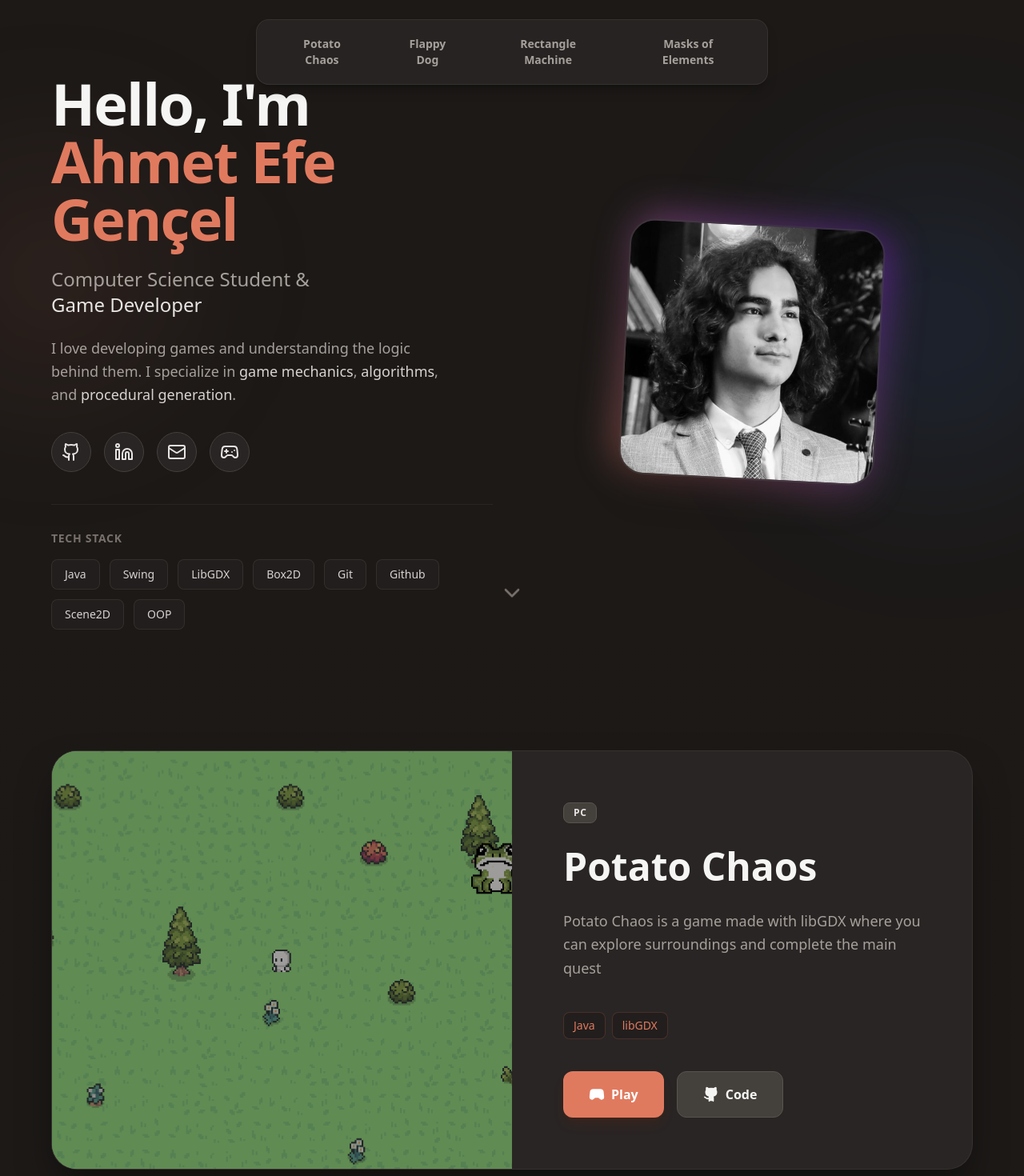
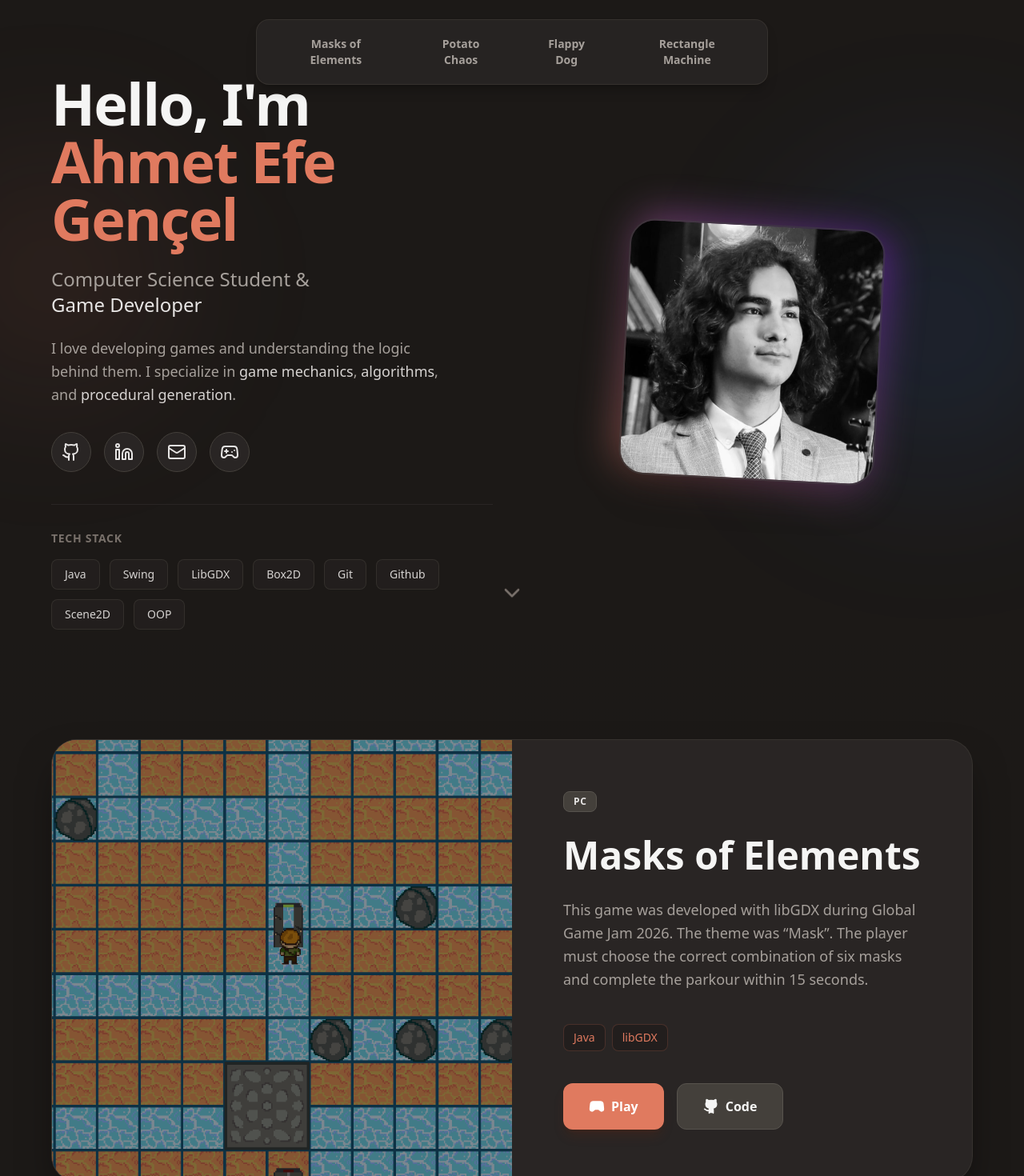
Before and after one commit to ProGencel/ProGencel.github.io, a React (Vite) app: page / in a window 1280 px wide. Shown: the top 1470 px of the page at 80% size. Built offline with nearby package versions, Linux system fonts and the light colour scheme.

Commit message:
order fixed

```diff
--- a/src/Portfolio.jsx
+++ b/src/Portfolio.jsx
@@ -5,6 +5,9 @@ import { games } from './data';
 
 const Portfolio = () => {
   const [activeSection, setActiveSection] = useState("");
+
+  // Projeleri otomatik olarak ters sıralıyoruz (En yeni en üstte)
+  const reversedGames = [...games].reverse();
 
   useEffect(() => {
     const observer = new IntersectionObserver(
@@ -25,13 +28,14 @@ const Portfolio = () => {
     const heroElement = document.getElementById('hero');
     if (heroElement) observer.observe(heroElement);
 
-    games.forEach((game) => {
+    // Observer artık ters sıralanmış listeyi takip ediyor
+    reversedGames.forEach((game) => {
       const element = document.getElementById(game.id);
       if (element) observer.observe(element);
     });
 
     return () => observer.disconnect();
-  }, []);
+  }, [reversedGames]); // reversedGames bağımlılık olarak eklendi
 
   const scrollToSection = (id) => {
     const element = document.getElementById(id);
@@ -40,10 +44,10 @@ const Portfolio = () => {
     }
   };
 
-  // İlk projeye kaydırma fonksiyonu (Ok işareti için)
+  // Hero'daki ok işareti artık listenin başındaki (en yeni) projeye gider
   const scrollToFirstProject = () => {
-    if (games.length > 0) {
-      scrollToSection(games[0].id);
+    if (reversedGames.length > 0) {
+      scrollToSection(reversedGames[0].id);
     }
   };
 
@@ -58,7 +62,7 @@ const Portfolio = () => {
       {/* --- NAVIGATION --- */}
       <nav className="fixed top-6 left-1/2 -translate-x-1/2 z-50 bg-stone-800/90 backdrop-blur-md shadow-lg shadow-black/20 rounded-2xl px-6 py-3 border border-stone-700/50 transition-all duration-300">
         <ul className="flex items-center gap-2 sm:gap-6">
-          {games.map((game) => (
+          {reversedGames.map((game) => (
             <li key={game.id}>
               <button
                 onClick={() => scrollToSection(game.id)}
@@ -84,11 +88,9 @@ const Portfolio = () => {
 
         <div className="max-w-6xl w-full grid md:grid-cols-2 gap-12 items-center z-10 pt-20">
 
-            {/* SOL: Metin Alanı */}
             <div className="text-center md:text-left order-2 md:order-1">
-
                 <h1 className="text-5xl md:text-7xl font-bold tracking-tight mb-6 text-stone-100">
-                    Hello, I'm <br/> {/* "I am" yerine "I'm" daha doğaldır */}
+                    Hello, I'm <br/>
                     <span className="text-[#E07A5F]">Ahmet Efe Gençel</span>
                 </h1>
 
@@ -104,8 +106,6 @@ const Portfolio = () => {
                     <span className="text-stone-300 font-medium"> procedural generation</span>.
                 </p>
 
-                {/* --- DÜZELTME 1: SOSYAL LİNKLER GERİ EKLENDİ --- */}
-                {/* Lütfen href kısımlarına kendi gerçek linklerini yapıştır */}
                 <div className="flex items-center justify-center md:justify-start gap-4 mb-10">
                     <a href="https://github.com/ProGencel" target="_blank" rel="noopener noreferrer" className="p-3 bg-stone-800 rounded-full hover:bg-stone-700 hover:text-white transition-all border border-stone-700 group">
                         <Github size={24} className="group-hover:scale-110 transition-transform"/>
@@ -121,7 +121,6 @@ const Portfolio = () => {
                     </a>
                 </div>
 
-                {/* --- TECH STACK --- */}
                 <div className="pt-8 border-t border-stone-800">
                     <p className="text-sm font-semibold text-stone-500 uppercase tracking-wider mb-4">
                         Tech Stack
@@ -139,7 +138,6 @@ const Portfolio = () => {
                 </div>
             </div>
 
-            {/* SAĞ: Profil Fotoğrafı */}
             <div className="order-1 md:order-2 flex justify-center relative">
                 <div className="relative w-64 h-64 md:w-80 md:h-80 group">
                     <div className="absolute inset-0 bg-gradient-to-tr from-[#E07A5F] to-purple-600 rounded-[2rem] rotate-6 opacity-50 group-hover:rotate-12 transition-transform duration-500 blur-xl"></div>
@@ -152,7 +150,6 @@ const Portfolio = () => {
             </div>
         </div>
 
-        {/* --- DÜZELTME 2: ÇALIŞAN SCROLL OKU --- */}
         <button
             onClick={scrollToFirstProject}
             className="absolute bottom-10 left-1/2 -translate-x-1/2 animate-bounce text-stone-500 hover:text-[#E07A5F] transition-colors cursor-pointer"
@@ -164,7 +161,7 @@ const Portfolio = () => {
 
       {/* --- OYUN SECTIONLARI --- */}
       <main className="pb-24">
-        {games.map((game, index) => (
+        {reversedGames.map((game) => (
           <section
             key={game.id}
             id={game.id}
@@ -176,7 +173,6 @@ const Portfolio = () => {
             <div className="max-w-6xl w-full bg-stone-800 rounded-[2rem] shadow-2xl shadow-black/50 overflow-hidden border border-stone-700/50">
               <div className="grid lg:grid-cols-2 gap-0">
 
-                {/* Sol: Görsel */}
                 <div className="relative h-64 lg:h-auto overflow-hidden group">
                   <img
                     src={game.coverImage}
@@ -186,7 +182,6 @@ const Portfolio = () => {
                   <div className="absolute inset-0 bg-stone-900/40 mix-blend-multiply"></div>
                 </div>
 
-                {/* Sağ: İçerik */}
                 <div className="p-8 md:p-12 lg:p-16 flex flex-col justify-center">
                   <div className="flex items-center gap-3 mb-6">
                     <span className="px-3 py-1 bg-stone-700 text-stone-200 text-xs font-bold uppercase tracking-wider rounded-lg border border-stone-600">
@@ -211,7 +206,6 @@ const Portfolio = () => {
                   </div>
 
                   <div className="flex flex-wrap gap-4 mt-auto">
-                    {/* --- DÜZELTME 3: BOŞ BUTON DOLDURULDU --- */}
                     {game.links.itch && (
                       <a
                         href={game.links.itch}
@@ -243,13 +237,11 @@ const Portfolio = () => {
         ))}
       </main>
 
-      {/* --- BURADAN AŞAĞISINI EKLE (FOOTER) --- */}
+      {/* --- FOOTER --- */}
       <footer className="bg-stone-900 border-t border-stone-800 py-12 text-center relative overflow-hidden">
-        {/* Dekoratif Hafif Işık */}
         <div className="absolute top-1/2 left-1/2 -translate-x-1/2 -translate-y-1/2 w-96 h-96 bg-[#E07A5F]/5 rounded-full blur-[80px]"></div>
 
         <div className="relative z-10 px-4">
-            {/* Kapanış Mesajı: İş arama değil, teşekkür mesajı */}
             <h3 className="text-2xl font-bold text-stone-200 mb-4">
                 Thanks for dropping by.
             </h3>
@@ -258,7 +250,6 @@ const Portfolio = () => {
                 Always learning, always creating. Feel free to reach out if you want to talk about game mechanics or dev.
             </p>
 
-            {/* İletişim Butonu: "Say Hello" (Çok daha cool durur) */}
             <a
                 href="mailto:ahmetefegencel@gmail.com"
                 className="inline-flex items-center gap-2 px-6 py-3 bg-stone-800 hover:bg-[#E07A5F] text-stone-300 hover:text-white rounded-xl transition-all border border-stone-700 hover:border-[#E07A5F]"
@@ -267,14 +258,11 @@ const Portfolio = () => {
                 Say Hello
             </a>
 
-            {/* Telif Hakkı */}
             <div className="mt-12 text-stone-600 text-sm">
                 &copy; {new Date().getFullYear()} Ahmet Efe Gençel. Built with React & Tailwind.
             </div>
         </div>
       </footer>
-      {/* --- FOOTER BİTİŞİ --- */}
-
     </div>
   );
 };
--- a/src/data.js
+++ b/src/data.js
@@ -6,15 +6,15 @@ import maskImg from './assets/images/ElementsOfMasks.png'
 export const games = [
   {
     id: "game1",
-    title: "Potato Chaos",
-    shortDesc: "Potato Chaos is a game made with libGDX where you can explore surroundings and complete the main quest",
-    coverImage: potatoImg,
+    title: "Rectangle Machine",
+    shortDesc: "A simple Java Swing app based on LeetCode problem 836. It compares two rectangles and checks if they overlap.",
+    coverImage: recImg,
     platform: "PC",
-    techStack: ["Java", "libGDX"],
-    themeColor: "from-stone-50 to-purple-500/10",
+    techStack: ["Java", "Swing"],
+    themeColor: "from-stone-50 to-[#E07A5F]/10",
     links: {
-      itch: "https://progencel.itch.io/potato-chaos",
-      github: "https://github.com/ProGencel/PotatoChaosGame"
+      itch: "",
+      github: "https://github.com/ProGencel/Rectangle-Machine"
     }
   },
   {
@@ -32,15 +32,15 @@ export const games = [
   },
   {
     id: "game3",
-    title: "Rectangle Machine",
-    shortDesc: "A simple Java Swing app based on LeetCode problem 836. It compares two rectangles and checks if they overlap.",
-    coverImage: recImg,
+    title: "Potato Chaos",
+    shortDesc: "Potato Chaos is a game made with libGDX where you can explore surroundings and complete the main quest",
+    coverImage: potatoImg,
     platform: "PC",
-    techStack: ["Java", "Swing"],
-    themeColor: "from-stone-50 to-[#E07A5F]/10",
+    techStack: ["Java", "libGDX"],
+    themeColor: "from-stone-50 to-purple-500/10",
     links: {
-      itch: "",
-      github: "https://github.com/ProGencel/Rectangle-Machine"
+      itch: "https://progencel.itch.io/potato-chaos",
+      github: "https://github.com/ProGencel/PotatoChaosGame"
     }
   },
   {
```
